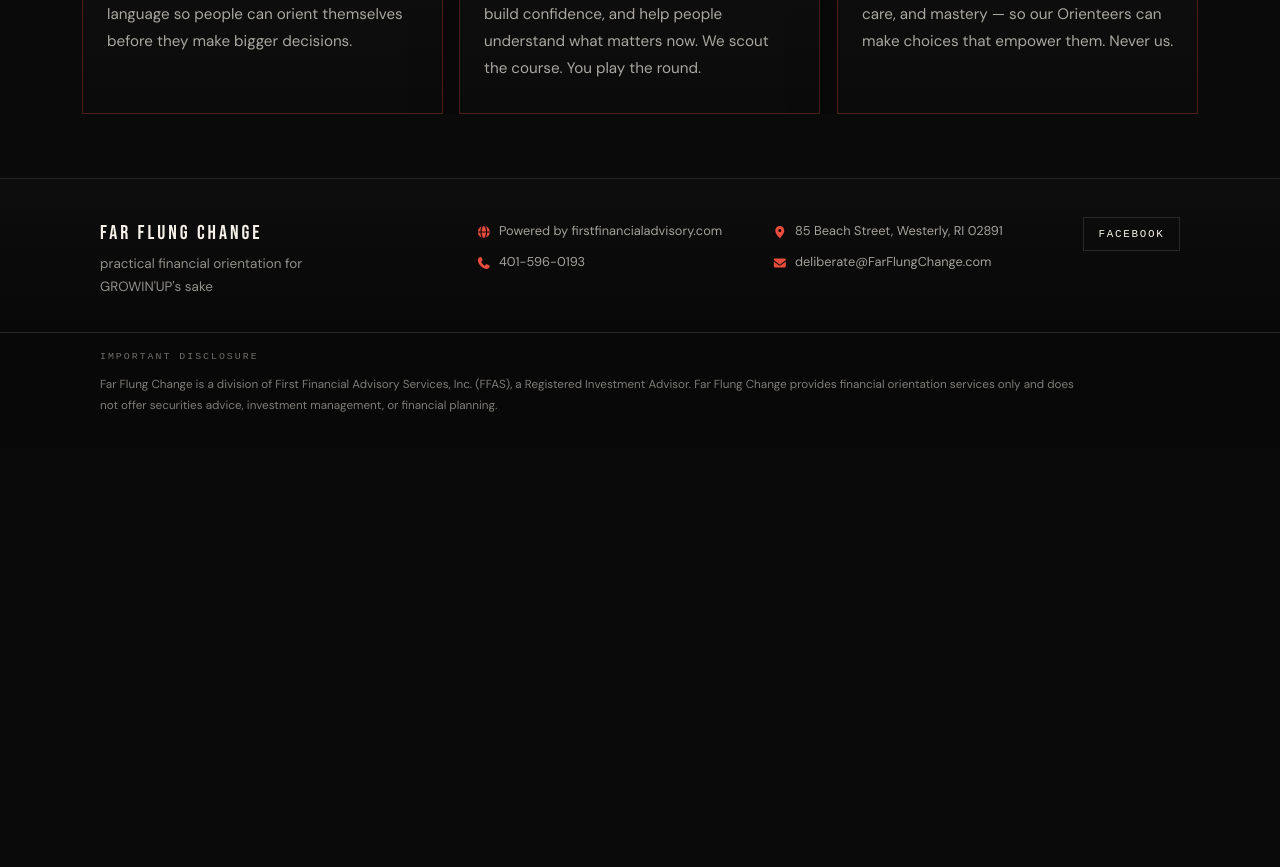
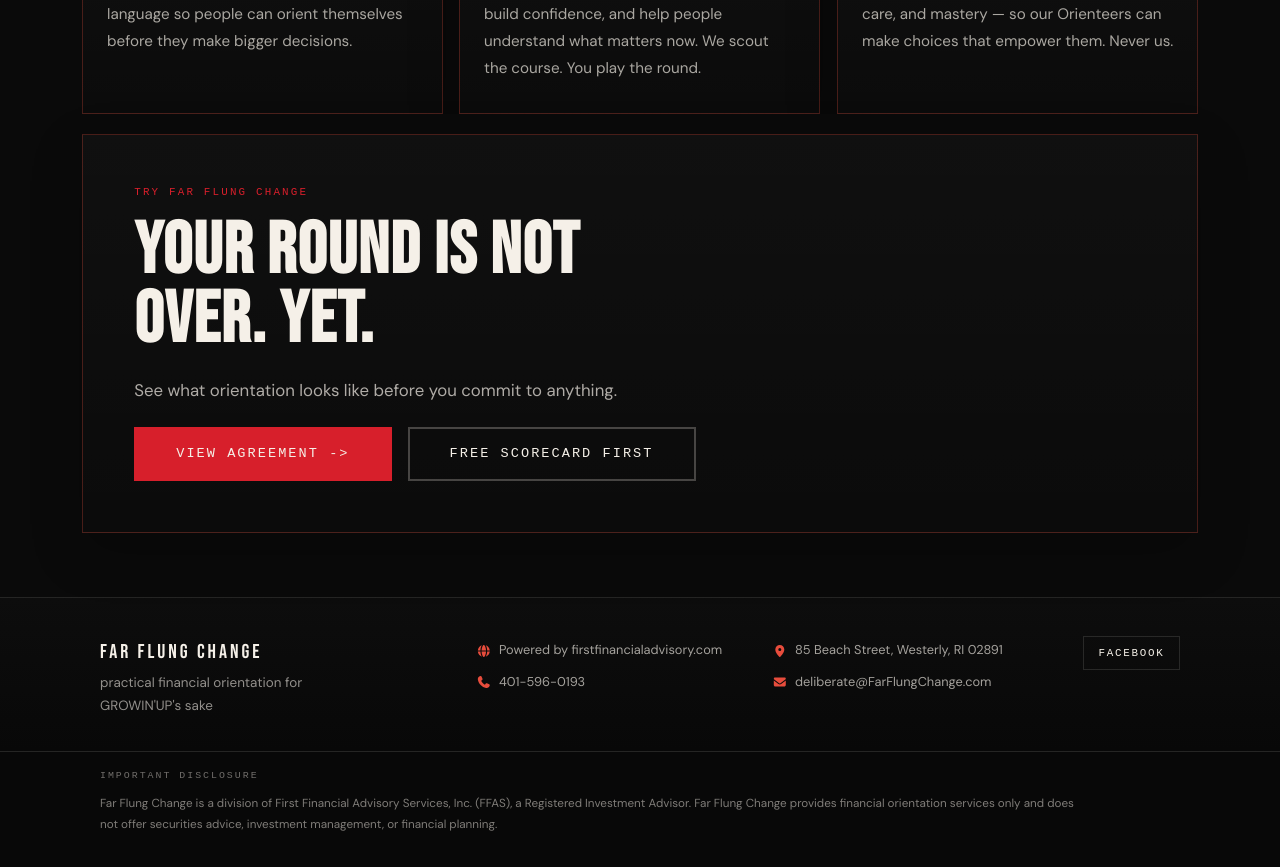
Before and after one commit to jvgiv/ffcpreview, a Next.js app: page /about in a window 1280 px wide. Shown: the part 2080-2947 px from the top of the page. Before the commit the page ends 2528 px from the top, so only its background shows below. Built offline with nearby package versions, Linux system fonts and the light colour scheme; no server answers.

Commit message:
adding touches to about page

```diff
--- a/src/app/(content)/about/page.js
+++ b/src/app/(content)/about/page.js
@@ -2,6 +2,7 @@
 import styles from "./page.module.css";
 import "../../homepage.css";
 import Image from "next/image";
+import Link from "next/link";
 
 const audience = [
   "finding your footing with money matters",
@@ -99,7 +100,13 @@
         <article className={`${styles.storyCard} ${styles.revealCard} reveal`}>
           <p className={styles.sectionLabel}>Captaining our roster</p>
           <h3 className={styles.titleRoster}>
-            <span style={{ color: "var(--red)", fontStyle: "italic", letterSpacing: "0.04em" }}>
+            <span
+              style={{
+                color: "var(--red)",
+                fontStyle: "italic",
+                letterSpacing: "0.04em",
+              }}
+            >
               ATTENTIVE
             </span>{" "}
             COURSE PROS
@@ -169,6 +176,31 @@
           ))}
         </div>
       </section>
+
+      <section>
+        <div className={`${styles.finalCta} ${styles.revealCard} reveal`}>
+          <p className={styles.sectionLabel}>Try Far Flung Change</p>
+          <h2 className={styles.finalCtaTitle}>Your round is not over. Yet.</h2>
+          <p className={styles.finalCtaBody}>See what orientation looks like before you commit to anything.</p>
+          <div className={styles.finalCtaActions}>
+            <a
+              href="/files/agreement.pdf"
+              target="_blank"
+              className="btn-primary"
+              style={{ fontSize: "0.85rem", padding: "1.1rem 2.5rem" }}
+            >
+              View Agreement -&gt;
+            </a>
+            <Link
+              href="/#scorecard"
+              className="btn-ghost"
+              style={{ fontSize: "0.85rem", padding: "1.1rem 2.5rem" }}
+            >
+              Free ScoreCard First
+            </Link>
+          </div>
+        </div>
+      </section>
     </main>
   );
 }
--- a/src/app/(content)/about/page.module.css
+++ b/src/app/(content)/about/page.module.css
@@ -246,6 +246,40 @@
   color: rgba(245, 240, 232, 0.68);
 }
 
+.finalCta {
+  margin-top: 1.25rem;
+  padding: clamp(2rem, 4vw, 3.5rem);
+  position: relative;
+  border: 1px solid var(--border);
+  background:
+    linear-gradient(180deg, rgba(255, 255, 255, 0.02), rgba(255, 255, 255, 0)),
+    rgba(12, 12, 12, 0.92);
+  backdrop-filter: blur(10px);
+  display: flex;
+  flex-direction: column;
+  gap: 1.25rem;
+}
+
+.finalCtaTitle {
+  font-family: var(--font-bebas-neue), sans-serif;
+  font-size: clamp(2.5rem, 6vw, 4.5rem);
+  line-height: 0.95;
+  letter-spacing: 0.02em;
+  max-width: 20ch;
+}
+
+.finalCtaBody {
+  font-size: 1.05rem;
+  line-height: 1.9;
+  color: rgba(245, 240, 232, 0.7);
+}
+
+.finalCtaActions {
+  display: flex;
+  flex-wrap: wrap;
+  gap: 1rem;
+}
+
 @media (prefers-reduced-motion: reduce) {
   .revealCard {
     transition: none;
```
Also changed, not shown: src/app/components/home/PunchTheClock.js (+22 -7 lines), 1 other file (tests, documents, lock files or other folders).
